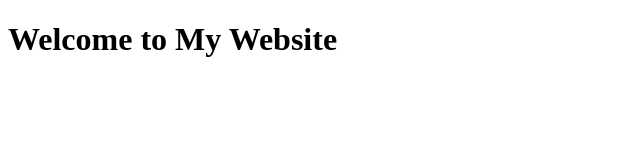
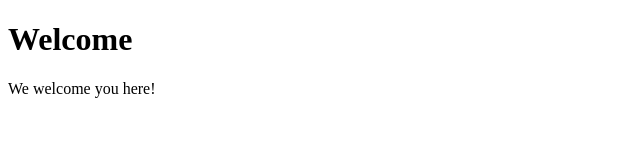
Before and after one commit to GourSahil/goursahil.github.io, a plain HTML site: page index.html in a window 1280 px wide. Shown: the whole page, without its empty margins (0-640 px from the left). Drawn offline with Linux system fonts and the light colour scheme.

Commit message:
improved index.html

```diff
--- a/index.html
+++ b/index.html
@@ -3,9 +3,10 @@
 <head>
     <meta charset="UTF-8">
     <meta name="viewport" content="width=device-width, initial-scale=1.0">
-    <title>GourSahil</title>
+    <title>Sevrus.xyz</title>
 </head>
 <body>
-    <h1>Welcome to My Website</h1>
+    <h1>Welcome</h1>
+    <p>We welcome you here!</p>
 </body>
 </html>
```
